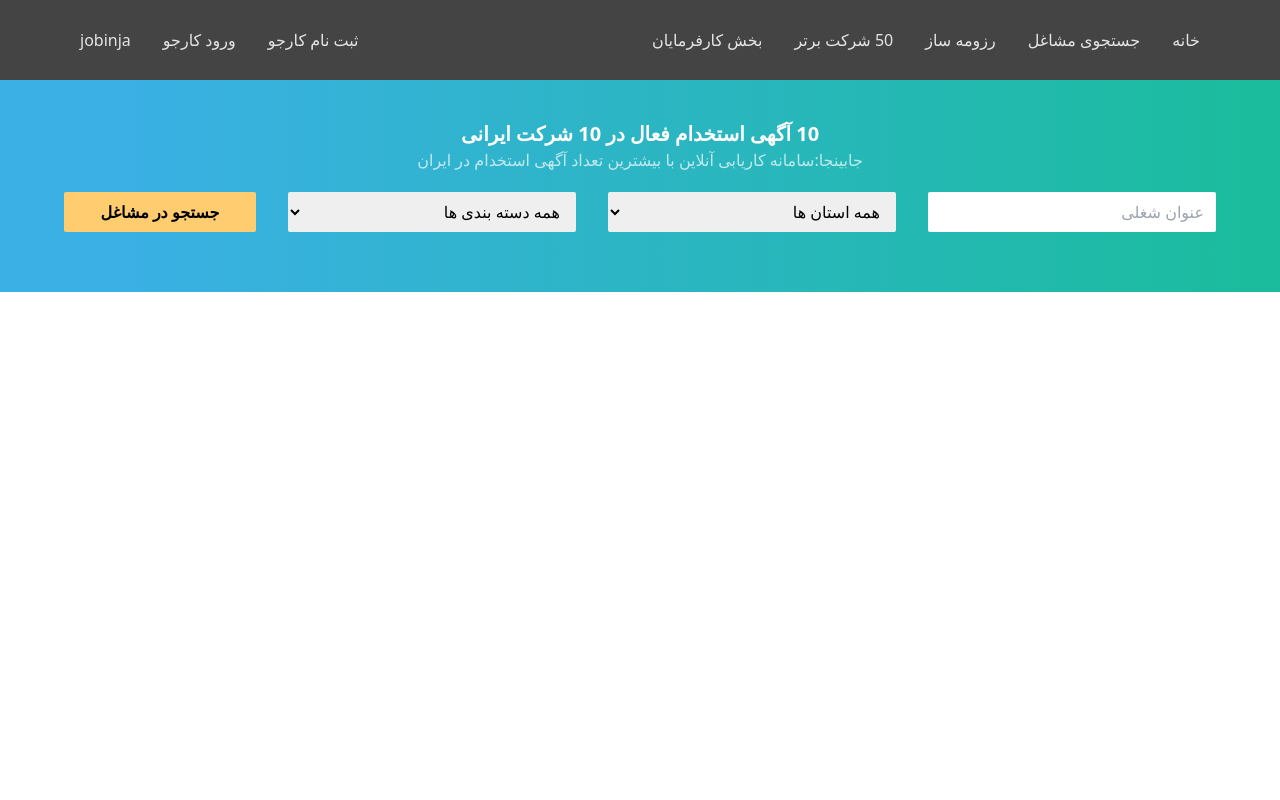
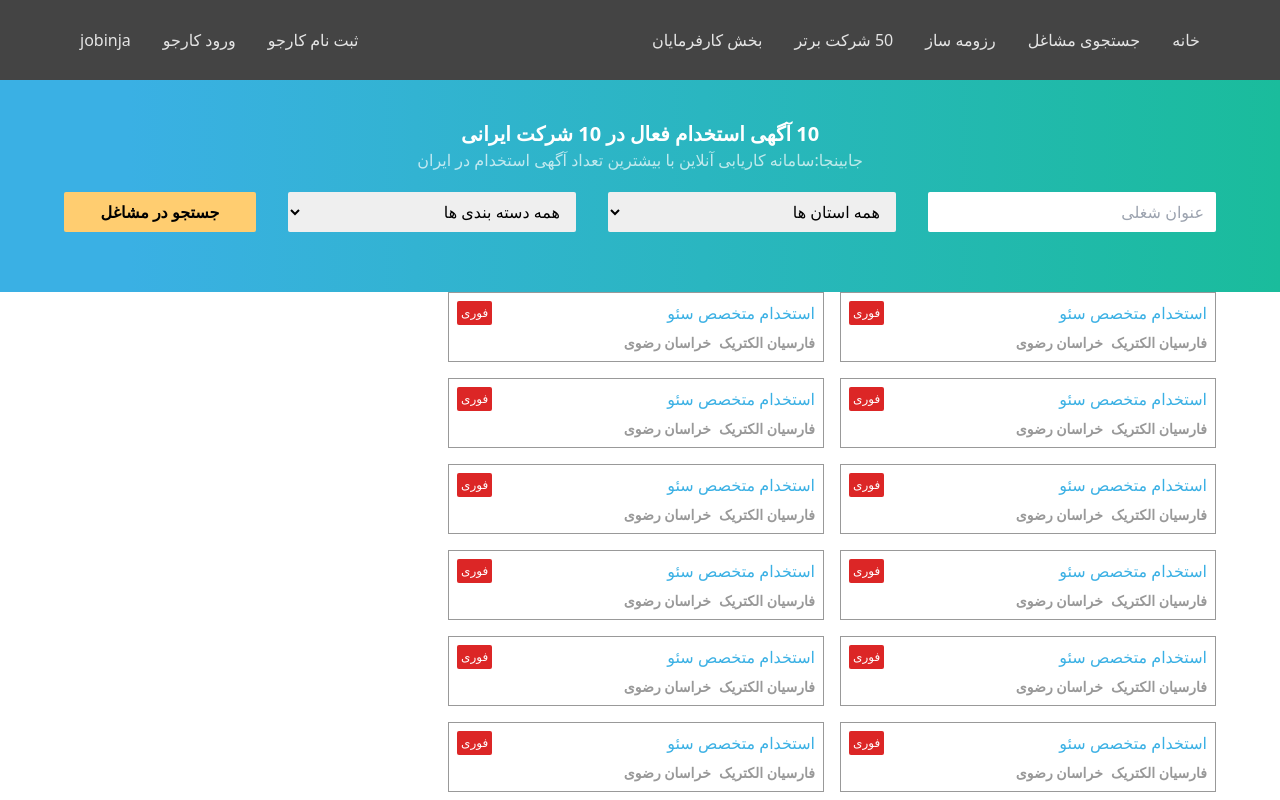
Before and after one commit to dosepehr/mern-jobinja-clone, a React (Vite) app in the folder client/: page / in a window 1280 px wide. Shown: the top 800 px of the page. Built offline with nearby package versions, Linux system fonts and the light colour scheme.

Commit message:
add JobGrid component

```diff
--- a/client/src/App.jsx
+++ b/client/src/App.jsx
@@ -1,4 +1,5 @@
 import HeroSection from './components/HeroSection';
+import JobsSection from './components/JobsSection';
 import Navbar from './components/Navbar';
 
 function App() {
@@ -6,6 +7,7 @@ function App() {
         <div className='App'>
             <Navbar />
             <HeroSection />
+            <JobsSection />
         </div>
     );
 }
--- /dev/null
+++ b/client/src/components/JobsGrid.jsx
@@ -0,0 +1,26 @@
+import React from 'react';
+import JobBox from './JobBox';
+
+const JobsGrid = () => {
+    return (
+        <div className='grid grid-cols-1 gap-4 lg:grid-cols-2'>
+            <JobBox />
+            <JobBox />
+            <JobBox />
+            <JobBox />
+            <JobBox />
+            <JobBox />
+            <JobBox />
+            <JobBox />
+            <JobBox />
+            <JobBox />
+            <JobBox />
+            <JobBox />
+            <JobBox />
+            <JobBox />
+            <JobBox />
+        </div>
+    );
+};
+
+export default JobsGrid;
--- /dev/null
+++ b/client/src/components/JobsSection.jsx
@@ -0,0 +1,15 @@
+import React from 'react';
+import JobBox from './JobBox';
+import JobsGrid from './JobsGrid';
+
+const JobsSection = () => {
+    return (
+        <div className='flex mx-auto px-5 lg:px-16'>
+            <div className='w-2/3'>
+                <JobsGrid />
+            </div>
+        </div>
+    );
+};
+
+export default JobsSection;
--- a/client/tailwind.config.js
+++ b/client/tailwind.config.js
@@ -7,6 +7,7 @@ export default {
                 darkGray: '#444444',
                 lightGray: '#555555',
                 textGray: '#e5e5e5;',
+                mainLightBlue:'#3ab0e4'
             },
         },
     },
```
